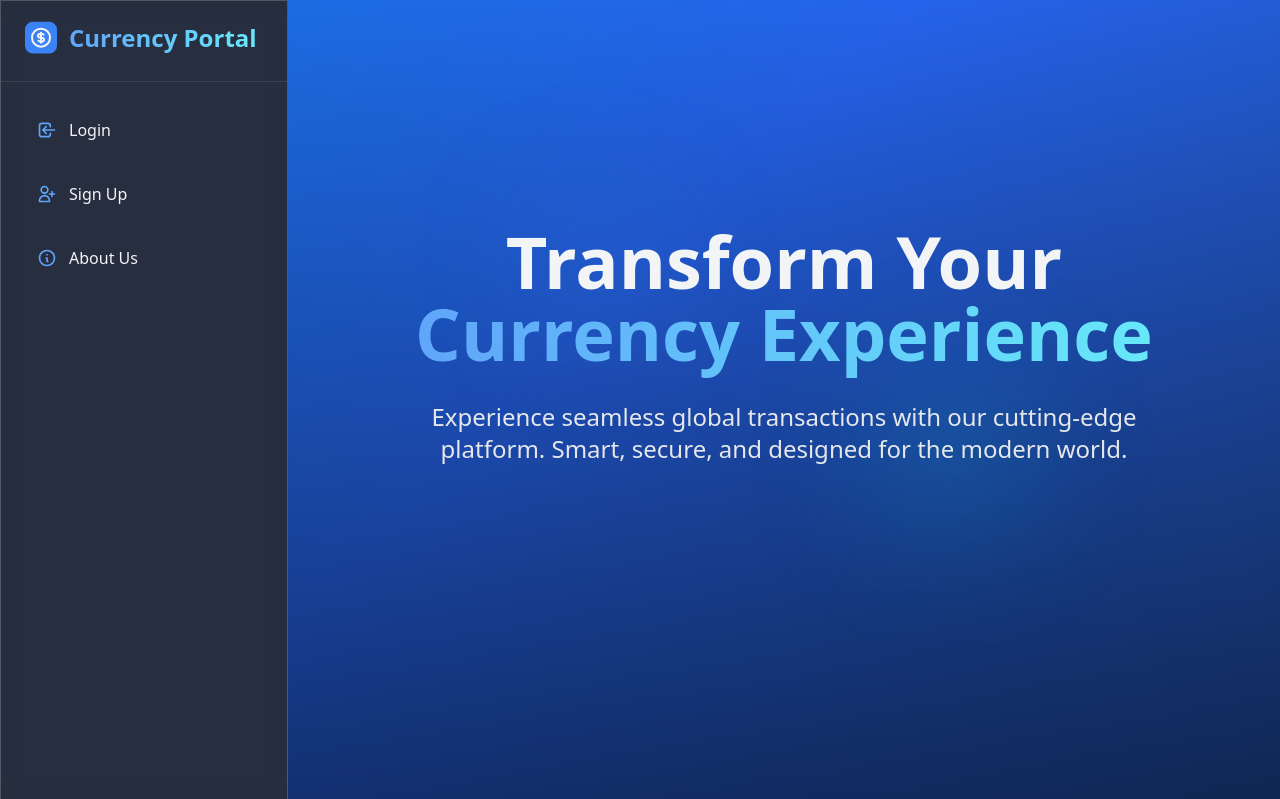
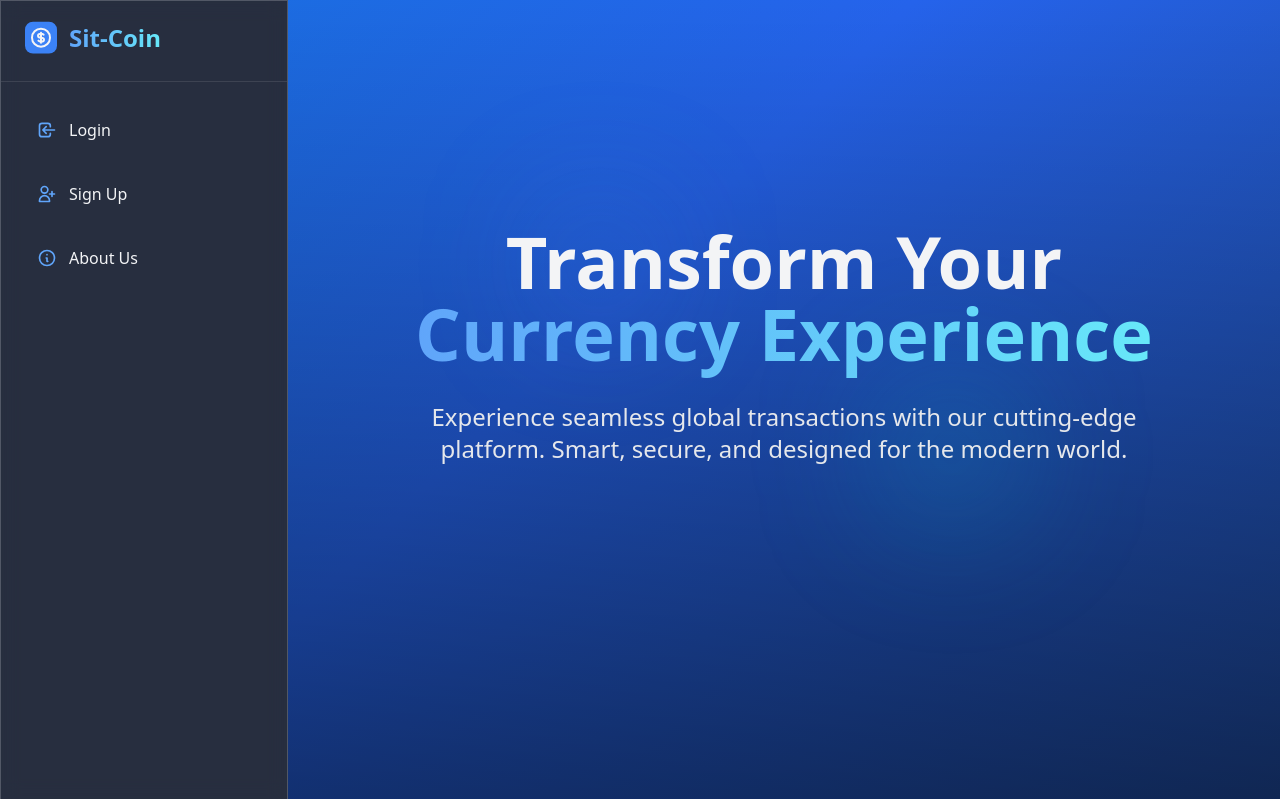
Before and after one commit to GuptajiRocks/sit-coin, a Flask app: page / in a window 1280 px wide. Shown: the top 799 px of the page. Run offline with Flask 3, Linux system fonts and the light colour scheme; some libraries are stand-ins or nearby versions.

Commit message:
Update index.html

```diff
--- a/templates/index.html
+++ b/templates/index.html
@@ -78,7 +78,7 @@
                                 <path stroke-linecap="round" stroke-linejoin="round" stroke-width="2" d="M12 8c-1.657 0-3 .895-3 2s1.343 2 3 2 3 .895 3 2-1.343 2-3 2m0-8c1.11 0 2.08.402 2.599 1M12 8V7m0 1v8m0 0v1m0-1c-1.11 0-2.08-.402-2.599-1M21 12a9 9 0 11-18 0 9 9 0 0118 0z" />
                             </svg>
                         </div>
-                        <h1 class="text-xl md:text-2xl font-bold bg-gradient-to-r from-blue-400 to-cyan-300 bg-clip-text text-transparent ml-3">Currency Portal</h1>
+                        <h1 class="text-xl md:text-2xl font-bold bg-gradient-to-r from-blue-400 to-cyan-300 bg-clip-text text-transparent ml-3">Sit-Coin</h1>
                     </div>
                     <button id="sidebar-close" class="md:hidden p-2 rounded-lg hover:bg-white/10 transition-colors">
                         <svg class="w-6 h-6" fill="none" stroke="currentColor" viewBox="0 0 24 24">
```
